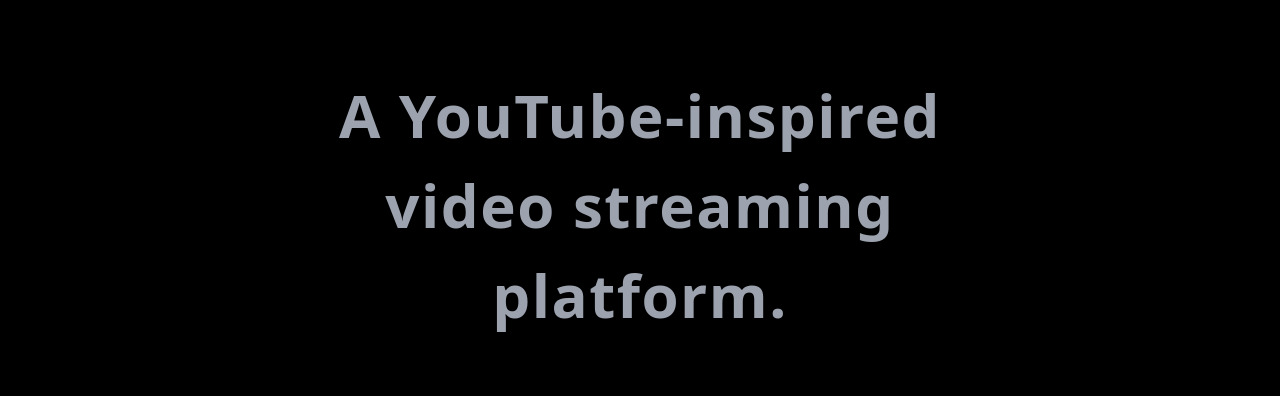
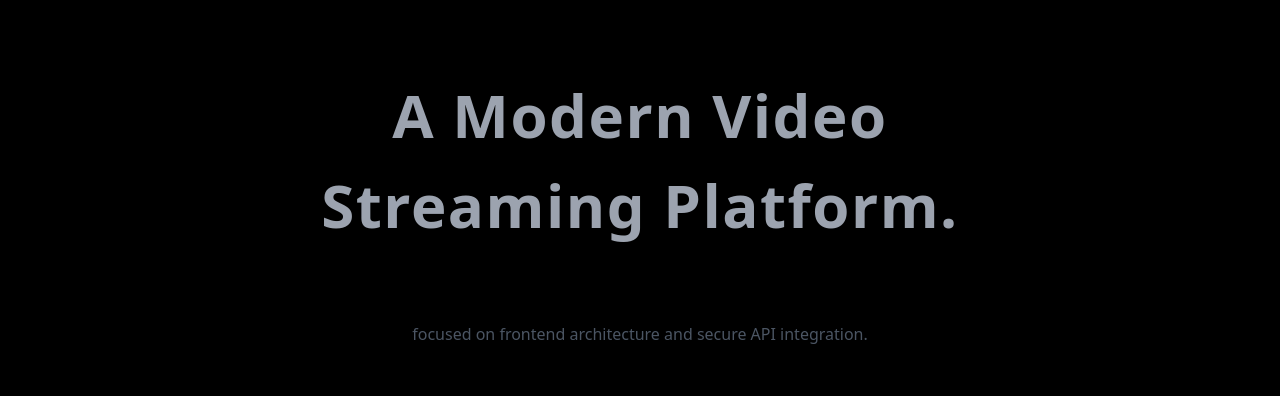
Before and after one commit to Upendhar10/Wistora-webapp, a React (Vite) app in the folder frontend/: page / in a window 1280 px wide. Shown: the part 132-528 px from the top of the page. Built offline with nearby package versions, Linux system fonts and the light colour scheme; no server answers.

Commit message:
v1 | (frontend) | Update Hero Section

```diff
--- a/frontend/src/components/HomeSection.jsx
+++ b/frontend/src/components/HeroSection.jsx
@@ -1,13 +1,11 @@
-import { useNavigate } from "react-router-dom";
-
 const HeroSection = () => {
-  const navigate = useNavigate();
 
   return (
     <section className="w-full py-20 px-6 flex flex-col items-center text-center gap-6">
       <p className="text-gray-400 max-w-3xl text-6xl font-semibold tracking-wide leading-normal">
-        A YouTube-inspired video streaming platform.
-      </p>
+        A Modern Video Streaming Platform.
+      </p> <br />
+      <span className="text-gray-600 text-base text-center">focused on frontend architecture and secure API integration.</span>
     </section>
   );
 };
--- a/frontend/src/pages/Home.jsx
+++ b/frontend/src/pages/Home.jsx
@@ -1,4 +1,4 @@
-import HeroSection from "../components/HomeSection.jsx";
+import HeroSection from "../components/HeroSection.jsx";
 import TrendingPreview from "../components/TrendingPreview.jsx";
 import FooterNote from "../components/FooterNote.jsx";
 
```
